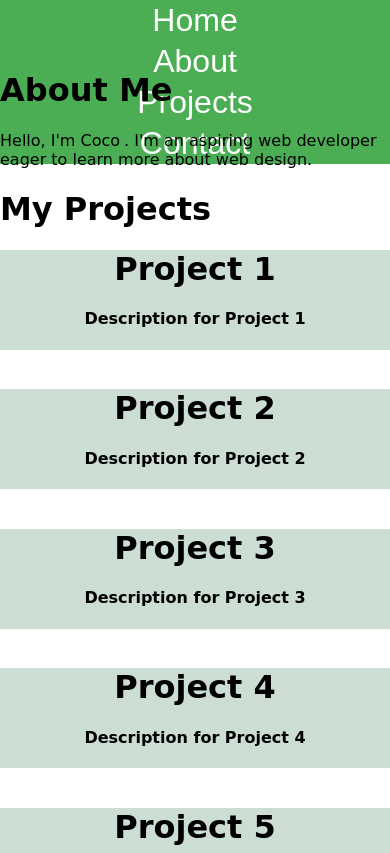
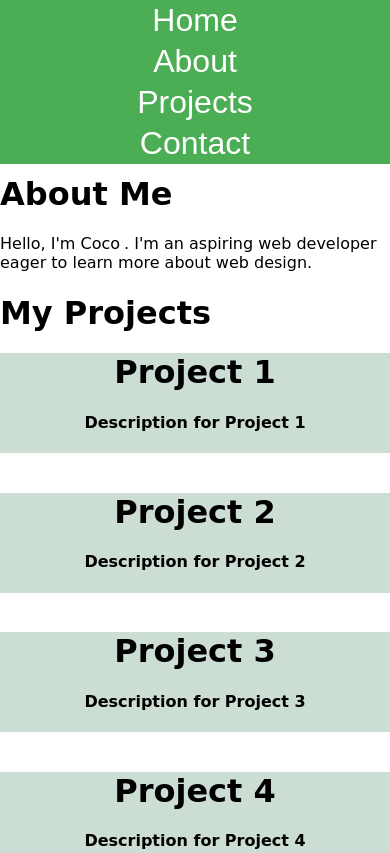
Before and after one commit to cfrikke/ResponsiveWebDesign, a plain HTML site: page index.htm in a window 390 px wide. Shown: the top 853 px of the page. Drawn offline with Linux system fonts and the light colour scheme.

Commit message:
Fixed Margin Issues on Mobile Devices

```diff
--- a/index.htm
+++ b/index.htm
@@ -11,8 +11,8 @@
             <button class="navbutton">Contact</button>
         </header>
         <body>
-            <h1>About Me</h1>
-            <t>Hello, I'm </t> <t class="editable" contenteditable="true">Coco</t> <t>. I'm an aspiring web developer eager to learn more about web design.</t>
+            <h1 class="aboutme">About Me</h1>
+            <t class="aboutme">Hello, I'm </t> <t class="aboutme editable" contenteditable="true">Coco</t> <t class="aboutme">. I'm an aspiring web developer eager to learn more about web design.</t>
         <h1>My Projects</h1>
         <a><div class="projects"><h1>Project 1</h1><p><b>Description for Project 1</b></p></div></a><br/>
         <a><div class="projects"><h1>Project 2</h1><p><b>Description for Project 2</b></p></div></a><br/>
--- a/styles.css
+++ b/styles.css
@@ -35,9 +35,15 @@ h1, h2, h3, h4, h5, h6, text, p, t {
     h1, h2, h3, h4, h5, h6, t, p {
         font-family: cursive;
     }
+    .aboutme {
+      margin-top: 125px;
+    }
+
     .nav {
+        flex-direction: row;
         flex-wrap: wrap;
     }
+
 }
 
 @media only screen and (min-width:501px) and (max-width:850px) {
```
